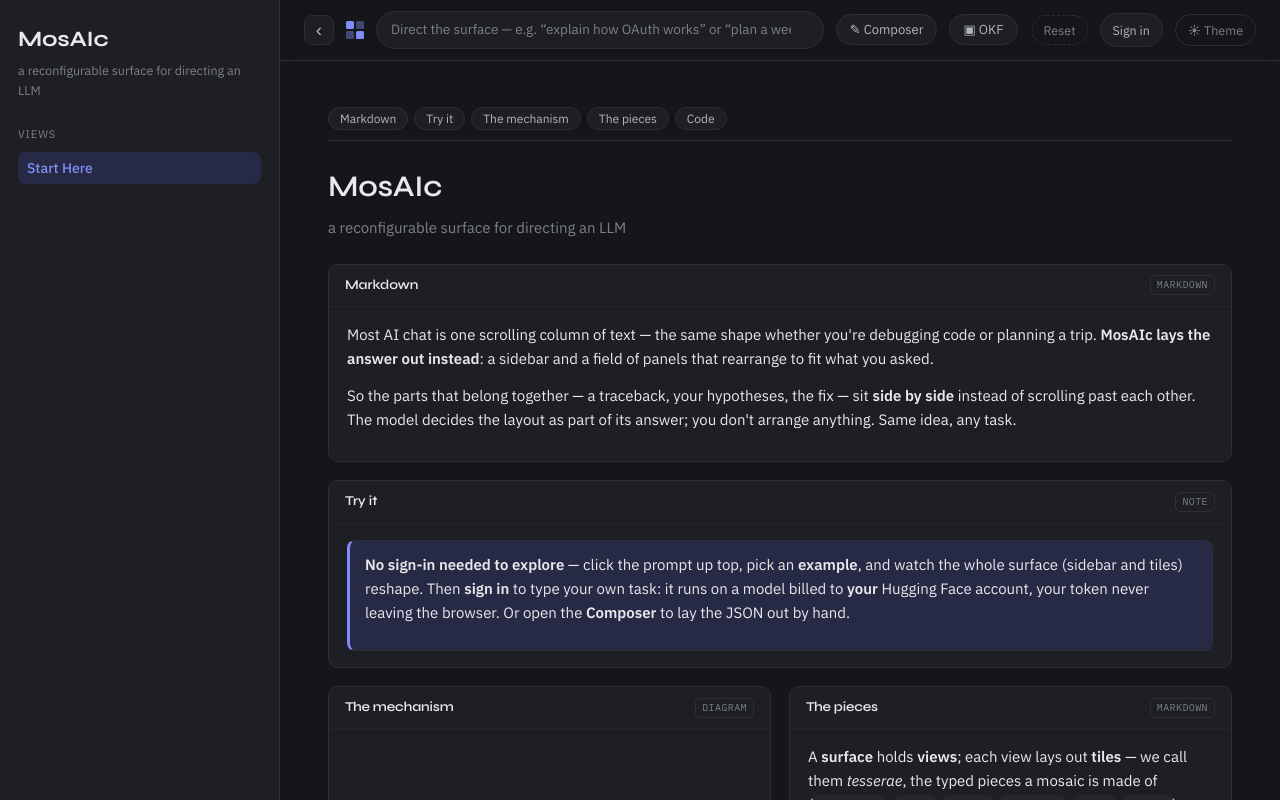
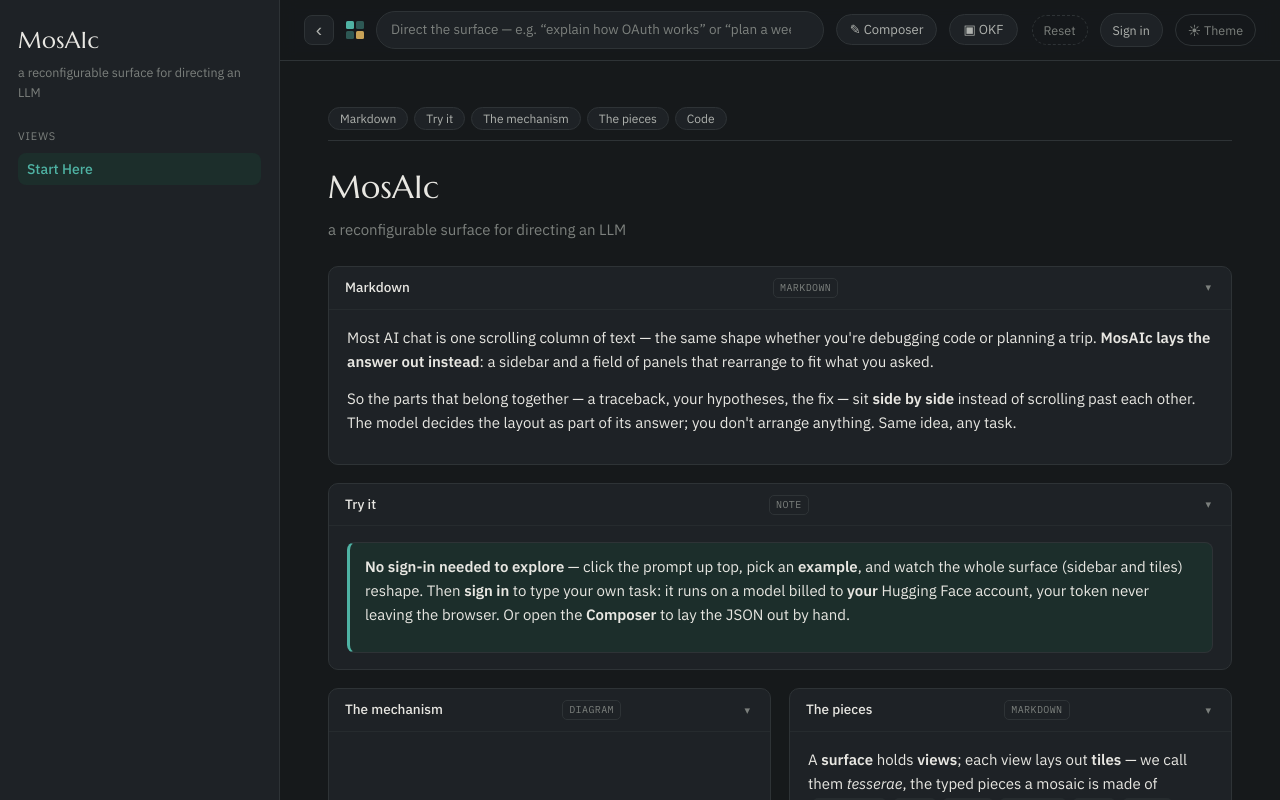
Before and after one commit to vonargo/mosAIc, a website with bundled scripts: page index.html in a window 1280 px wide. Both pictures are taken after a click on the button "Switch to dark theme". Built offline with nearby package versions, Linux system fonts and the light colour scheme.

Commit message:
2.0: retheme 'smalti & stone' + tile collapse
Theme from the mosaic's own materials, replacing the stock indigo-on-neutral: warm stone ground, deep verdigris accent (oxidized-copper glass), one --gilt touch spent on the logo's single gilded tessera; dark = the night wall, same materials. Display face Syne → Marcellus (Roman inscriptional, 400-only → weight/tracking retuned; tile/composer titles move to the sans for small-size legibility). Signature: the rail's strength bars render as rows of laid tesserae (segmented squares fill by score). Collapse: fold a tile to its title bar (▾/▸ in the head, aria-expanded), persists via the same reshape deltas as resize; 'collapsed' added to the overlay whitelist so a drag re-dispatch keeps the fold. 50 green.

```diff
--- a/index.html
+++ b/index.html
@@ -12,7 +12,7 @@
   <meta property="og:image" content="screenshot.png">
   <link rel="preconnect" href="https://fonts.googleapis.com">
   <link rel="preconnect" href="https://fonts.gstatic.com" crossorigin>
-  <link href="https://fonts.googleapis.com/css2?family=Syne:wght@500;600;700&family=IBM+Plex+Mono:wght@400;500&family=IBM+Plex+Sans:ital,wght@0,300;0,400;0,500;0,600;1,400&display=swap" rel="stylesheet">
+  <link href="https://fonts.googleapis.com/css2?family=Marcellus&family=IBM+Plex+Mono:wght@400;500&family=IBM+Plex+Sans:ital,wght@0,300;0,400;0,500;0,600;1,400&display=swap" rel="stylesheet">
   <!-- Seed the theme before first paint so a dark user never sees a light flash. -->
   <script>try{document.documentElement.setAttribute('data-theme',localStorage.getItem('mosaic-theme')||(matchMedia('(prefers-color-scheme: dark)').matches?'dark':'light'))}catch(e){}</script>
   <link rel="stylesheet" href="style.css">
--- a/js/overlay.js
+++ b/js/overlay.js
@@ -73,6 +73,7 @@
   const out = { type };
   if (typeof t.title === 'string') out.title = t.title;
   if (Number.isFinite(t.span)) out.span = t.span;
+  if (typeof t.collapsed === 'boolean') out.collapsed = t.collapsed;   // fold state survives a re-validate (e.g. drag)
   for (const k of ['body', 'lang', 'filename', 'tone', 'columns', 'rows', 'items', 'okf']) {
     if (t[k] !== undefined) out[k] = t[k];
   }
--- a/js/tesserae.js
+++ b/js/tesserae.js
@@ -89,14 +89,18 @@
   const type = t && RENDERERS[t.type] ? t.type : 'markdown';
   const fn = RENDERERS[type];
   const span = resolveSpan(t);
+  const collapsed = !!(t && t.collapsed);
   // Untitled tiles fall back to their TYPE as the label, so a composed table/diagram/code is
   // always identifiable; titled tiles keep their title (+ the type tag).
   const typeLabel = type.charAt(0).toUpperCase() + type.slice(1);
   const titleText = t.title && t.title.trim() ? t.title : typeLabel;
-  const head = `<div class="tessera-head"><span class="tessera-title">${escapeHtml(titleText)}</span><span class="tessera-tag">${escapeHtml(type)}</span></div>`;
+  const head = `<div class="tessera-head"><span class="tessera-title">${escapeHtml(titleText)}</span>` +
+    `<span class="tessera-tag">${escapeHtml(type)}</span>` +
+    `<button class="t-fold" type="button" aria-expanded="${collapsed ? 'false' : 'true'}" ` +
+    `title="${collapsed ? 'Expand' : 'Collapse'}">${collapsed ? '▸' : '▾'}</button></div>`;
   const sub = t.okf && t.okf.description
     ? `<div class="tessera-sub">${escapeHtml(t.okf.description)}</div>` : '';
-  return `<section class="tessera t-${type}" style="--span:${span};--i:${i}">${head}${sub}` +
+  return `<section class="tessera t-${type}${collapsed ? ' collapsed' : ''}" style="--span:${span};--i:${i}">${head}${sub}` +
     `<div class="tessera-body">${fn(t)}</div>${okfMeta(t.okf)}` +
     `<span class="tessera-resize" aria-hidden="true"></span></section>`;
 }
--- a/js/view.js
+++ b/js/view.js
@@ -6,6 +6,7 @@
 import { renderMermaid } from './diagram.js';
 import { enableResize } from './resize.js';
 import { enableDrag } from './drag.js';
+import { recordReshape } from './state.js';
 
 const LAYOUTS = new Set(['stack', 'grid', 'split']);
 
@@ -42,6 +43,20 @@
   }));
 
   hydrate(mount);
+
+  // Collapse — fold a tile to its title bar; persists via the same reshape deltas as resize.
+  mount.querySelectorAll('.tessera').forEach((tile, i) => {
+    const fold = tile.querySelector('.t-fold');
+    if (!fold) return;
+    fold.addEventListener('click', () => {
+      const on = tile.classList.toggle('collapsed');
+      fold.textContent = on ? '▸' : '▾';
+      fold.title = on ? 'Expand' : 'Collapse';
+      fold.setAttribute('aria-expanded', on ? 'false' : 'true');
+      recordReshape(view.id, i, { collapsed: on });
+    });
+  });
+
   enableDrag(mount, view);     // drag a tile to rearrange → a trusted overlay patch
   enableResize(mount, view);   // drag a tile's corner to change its span (persists via reshape deltas)
   renderMermaid(mount);   // async; fills in when (and if) the lib loads
--- a/style.css
+++ b/style.css
@@ -1,20 +1,25 @@
 /* MosAIc — base aesthetic. Calm, lean, hairline-driven. Theme via the vars below. */
 
+/* Palette "smalti & stone" — drawn from the mosaic's own materials: a warm stone ground,
+   deep verdigris glass (the accent), and one touch of gold leaf (--gilt, spent on the
+   logo's single gilded tessera). Display face: Marcellus — Roman inscriptional letterforms,
+   the lettering carved beside the floors these surfaces are named for. */
 :root {
-  --bg:        #fbfbfa;
-  --panel:     #ffffff;
-  --ink:       #1d1d1f;
-  --ink-soft:  #555;
-  --ink-faint: #8a8a8a;
-  --line:      #e7e7e4;
-  --line-soft: #f0f0ed;
-  --accent:    #4f46e5;   /* indigo */
-  --accent-soft:#eef0ff;
-  --warn:      #b45309;   /* amber */
-  --warn-soft: #fdf3e7;
-  --ok:        #15803d;   /* green */
-  --ok-soft:   #edf7f0;
-  --code-bg:   #1d1d1f;   /* code-slab bg; darkened in dark theme to stay distinct from --panel */
+  --bg:        #f2f1ec;   /* stone ground */
+  --panel:     #fbfaf8;
+  --ink:       #23262b;
+  --ink-soft:  #565b60;
+  --ink-faint: #8d9196;
+  --line:      #e2e0d8;
+  --line-soft: #eceae3;
+  --accent:    #136a5e;   /* verdigris — oxidized-copper glass */
+  --accent-soft:#e3efeb;
+  --gilt:      #a57e2f;   /* gold leaf — one tessera only */
+  --warn:      #9a5b16;
+  --warn-soft: #f6ebda;
+  --ok:        #2f7d4f;
+  --ok-soft:   #e6f2e9;
+  --code-bg:   #20262a;   /* code-slab bg; darkened in dark theme to stay distinct from --panel */
   color-scheme: light;
   --sidebar-w: 280px;
   --max-read:  760px;
@@ -22,22 +27,23 @@
   --radius:    10px;
   --mono: "IBM Plex Mono", ui-monospace, SFMono-Regular, Menlo, monospace;
   --sans: "IBM Plex Sans", system-ui, -apple-system, sans-serif;
-  --display: "Syne", var(--sans);
+  --display: "Marcellus", Georgia, serif;
 }
 
-  /* Dark theme — same variables, dark values. Toggled by data-theme on <html>. */
+  /* Dark theme — the night wall: same materials, lamplit. Toggled by data-theme on <html>. */
   :root[data-theme="dark"] {
-    --bg: #15161a;  --panel: #1d1f24;
-    --ink: #e9e9ec; --ink-soft: #b4b6bd; --ink-faint: #7e8088;
-    --line: #2d2f37; --line-soft: #24262c;
-    --accent: #818cf8; --accent-soft: #262a45;
-    --warn: #fbbf24; --warn-soft: #2c2616;
-    --ok: #4ade80;   --ok-soft: #16271d;
-    --code-bg: #0f1014;   /* darker than --panel so code slabs stay distinct */
+    --bg: #16191b;  --panel: #1e2226;
+    --ink: #e8e7e2; --ink-soft: #afb2ae; --ink-faint: #7c807d;
+    --line: #2e3336; --line-soft: #262b2e;
+    --accent: #4fb3a4; --accent-soft: #1c2e2b;
+    --gilt: #c7a257;
+    --warn: #dca453; --warn-soft: #2e2517;
+    --ok: #6fbe8d;   --ok-soft: #1a2b20;
+    --code-bg: #101416;   /* darker than --panel so code slabs stay distinct */
     color-scheme: dark;
   }
   /* the command bar bg is hardcoded light (for its blur) — it needs a dark value too */
-  :root[data-theme="dark"] .cmdbar { background: rgba(21, 22, 26, .82); }
+  :root[data-theme="dark"] .cmdbar { background: rgba(22, 25, 27, .82); }
   html { transition: background-color .2s ease, color .2s ease; }
 
   /* far right of the command bar (the flex-grow prompt pushes it there) */
@@ -69,7 +75,7 @@
   position: relative; transition: margin-left .18s ease;
 }
 .brand { margin-bottom: 26px; }
-.brand-title { font-family: var(--display); font-weight: 700; font-size: 22px; letter-spacing: -0.01em; }
+.brand-title { font-family: var(--display); font-weight: 400; font-size: 23px; letter-spacing: .02em; }
 .brand-sub  { color: var(--ink-faint); font-size: 12.5px; margin-top: 3px; }
 
 .nav-group-label {
@@ -94,7 +100,7 @@
   position: sticky; top: 0; z-index: 20;
   display: flex; align-items: center; gap: 10px 12px; flex-wrap: wrap;
   padding: 11px 24px;
-  background: rgba(251, 251, 250, .82);
+  background: rgba(242, 241, 236, .82);
   backdrop-filter: saturate(1.4) blur(8px);
   border-bottom: 1px solid var(--line);
 }
@@ -111,6 +117,7 @@
 .cmd-mark { display: block; flex: 0 0 auto; transform-origin: 50% 50%; }
 .cmd-mark rect { fill: var(--accent); }
 .cmd-mark rect:nth-child(2), .cmd-mark rect:nth-child(3) { opacity: .42; }
+.cmd-mark rect:nth-child(4) { fill: var(--gilt); }   /* the one gilded tessera */
 
 /* the prompt — the main driver. Type a task; signed in, a model emits an overlay. */
 .cmd-prompt-wrap { position: relative; flex: 1 1 240px; min-width: 150px; display: flex; align-items: center; }
@@ -177,7 +184,7 @@
 
 /* ── View heading ────────────────────────────────────────── */
 .view-head { margin-bottom: 24px; }
-.doc-title { font-family: var(--display); font-weight: 700; font-size: 30px; letter-spacing: -0.02em; margin: 0 0 6px; }
+.doc-title { font-family: var(--display); font-weight: 400; font-size: 32px; letter-spacing: .015em; margin: 0 0 6px; }
 .doc-sub   { color: var(--ink-faint); margin: 0; }
 
 /* ── Tessera grid + layouts ──────────────────────────────── */
@@ -200,7 +207,7 @@
   display: flex; align-items: center; justify-content: space-between; gap: 10px;
   padding: 10px 16px; border-bottom: 1px solid var(--line-soft);
 }
-.tessera-title { font-family: var(--display); font-weight: 600; font-size: 13.5px; letter-spacing: -0.01em; }
+.tessera-title { font-family: var(--sans); font-weight: 500; font-size: 13.5px; letter-spacing: 0; }
 .tessera-tag {
   font-family: var(--mono); font-size: 10px; letter-spacing: .04em; text-transform: uppercase;
   color: var(--ink-faint); border: 1px solid var(--line); border-radius: 5px; padding: 1px 6px;
@@ -213,7 +220,7 @@
 
 /* ── Markdown / doc surface ──────────────────────────────── */
 #view h1, #view h2, #view h3, .md-h {
-  font-family: var(--display); font-weight: 600; letter-spacing: -0.01em;
+  font-family: var(--display); font-weight: 400; letter-spacing: .01em;
   line-height: 1.3; margin: 26px 0 10px;
 }
 .md-h1 { font-size: 22px; } .md-h2 { font-size: 20px; } .md-h3 { font-size: 16px; } .md-h4 { font-size: 14px; color: var(--ink-soft); }
@@ -336,7 +343,7 @@
 }
 .composer-drawer.open .composer-panel { transform: none; }
 .composer-panel-head { display: flex; align-items: center; justify-content: space-between; }
-.composer-panel-title { font-family: var(--display); font-weight: 600; font-size: 15px; }
+.composer-panel-title { font-family: var(--sans); font-weight: 500; font-size: 15px; }
 .composer-panel-hint { color: var(--ink-faint); font-size: 12.5px; margin: 0; }
 .composer-close {
   width: 28px; height: 28px; flex: 0 0 auto; line-height: 1; font-size: 14px;
@@ -425,7 +432,15 @@
 .srail-title { font-size:13px; white-space:nowrap; overflow:hidden; text-overflow:ellipsis; }
 .srail-meta { display:flex; align-items:center; gap:8px; }
 .srail-kind { font-size:9.5px; letter-spacing:.06em; text-transform:uppercase; color:var(--ink-faint); flex:0 0 auto; }
-.srail-bar { flex:1; height:3px; border-radius:2px; background:var(--line); overflow:hidden; }
-.srail-bar > i { display:block; height:100%; background:var(--accent); opacity:.65; }
+/* strength as laid tesserae — small squares fill by score, not a continuous bar */
+.srail-bar { flex:1; height:5px; background:transparent; overflow:hidden; }
+.srail-bar > i { display:block; height:100%; opacity:.85;
+  background:repeating-linear-gradient(90deg, var(--accent) 0 5px, transparent 5px 8px); }
 .srail-more { display:block; width:100%; text-align:left; background:transparent; border:0; color:var(--ink-faint); font-size:11.5px; padding:6px 9px; cursor:pointer; font-family:inherit; }
 .srail-more:hover { color:var(--accent); }
+
+/* ── tile collapse — fold to the title bar; persists via reshape deltas ── */
+.t-fold { border:0; background:transparent; color:var(--ink-faint); font-size:11px; line-height:1; padding:2px 4px; cursor:pointer; border-radius:4px; flex:0 0 auto; }
+.t-fold:hover { color:var(--accent); background:var(--line-soft); }
+.tessera.collapsed .tessera-body, .tessera.collapsed .okf-meta, .tessera.collapsed .tessera-sub, .tessera.collapsed .tessera-resize { display:none; }
+.tessera.collapsed .tessera-head { border-bottom:0; }
```
Also changed, not shown: test/reshape.test.js (+12 -0 lines).
